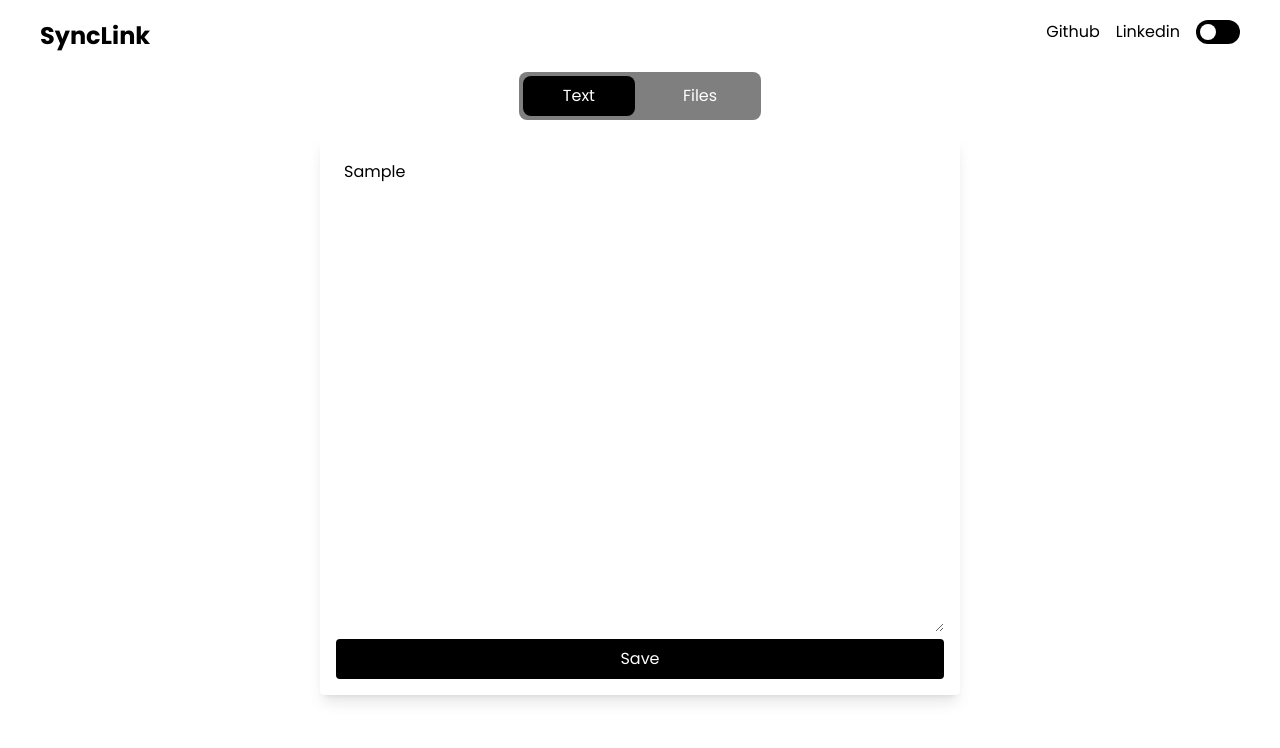
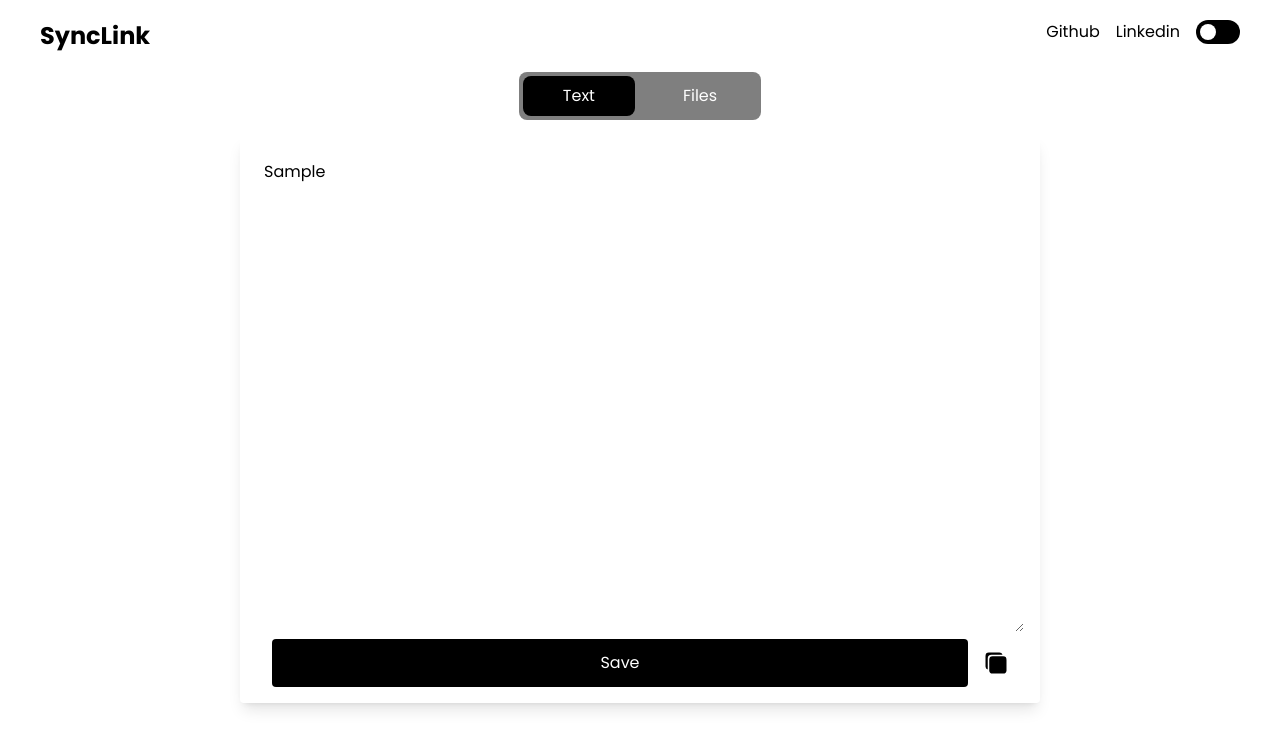
Before and after one commit to mumer119131/SyncLink, a React (Vite) app in the folder Frontend/: page / in a window 1280 px wide. Both pictures are taken after typing "Sample" into the empty fields and a click on the button "Save". Shown: the top 748 px of the page. Built offline with nearby package versions, Linux system fonts and the light colour scheme; no server answers.

Commit message:
added the rquirements.txt

```diff
--- a/Frontend/package.json
+++ b/Frontend/package.json
@@ -13,7 +13,8 @@
     "@headlessui/react": "^1.7.15",
     "axios": "^1.4.0",
     "react": "^18.2.0",
-    "react-dom": "^18.2.0"
+    "react-dom": "^18.2.0",
+    "react-icons": "^4.10.1"
   },
   "devDependencies": {
     "@types/react": "^18.0.37",
--- a/Frontend/src/components/Share/Share.tsx
+++ b/Frontend/src/components/Share/Share.tsx
@@ -1,9 +1,12 @@
 import {Tab} from '@headlessui/react'
 import Button from '../Button/Button'
 import {useEffect, useRef, useState} from 'react'
+import {IoCopy} from 'react-icons/io5'
+
 const Share = () => {
     const inputRef = useRef<HTMLInputElement | null>(null)
     const [text, setText] = useState<string>('')
+    const [isCopied, setIsCopied] = useState<boolean>(false)
     const saveText = async () => {
         try{
             const response = await fetch('http://localhost:5000/api/text', {
@@ -36,24 +39,34 @@ const Share = () => {
     useEffect(()=>{
         getText()
     }, [])
+
+    const copyTextToClipboard = () => {
+        navigator.clipboard.writeText(text)
+        setIsCopied(true)
+        setTimeout(()=> setIsCopied(false), 1000)
+    }
   return (
     <div className="flex flex-col items-center justify-center">
         <Tab.Group>
             <Tab.List className='flex gap-2 bg-black bg-opacity-50 p-1 rounded-lg'>
                 <Tab className={({selected})=> {
-                    console.log(selected)
                     return `${selected ? 'bg-black text-white' : 'hover:bg-white hover:bg-opacity-20 hover:text-black'} dark:bg-black text-white px-10 rounded-lg py-2`
                 }}>Text</Tab>
                 <Tab className={({selected})=> {
-                    console.log(selected)
                     return `${selected ? 'bg-black text-white' : 'hover:bg-white hover:bg-opacity-20 hover:text-black'} dark:bg-black text-white px-10 rounded-lg py-2`
                 }}>Files</Tab>
             </Tab.List>
             <Tab.Panels className='mt-4'>
-            <div className="shadow-lg rounded min-h-[30rem] min-w-[20rem] w-[40rem] p-4 ">
+            <div className="shadow-lg rounded min-h-[30rem] min-w-[50rem] w-[40rem] p-4 ">
                 <Tab.Panel className='w-full h-full'>
-                    <textarea className='w-full h-[30rem] p-2' value={text} onChange={(e)=> setText(e.target.value)} placeholder='Enter the text...'  ></textarea>
-                    <Button onClick={()=> saveText()} className='bg-black text-white w-full py-2 rounded'>Save</Button>
+                    <textarea className='w-full h-[30rem] p-2 outline-none' value={text} onChange={(e)=> setText(e.target.value)} placeholder='Enter the text...'  ></textarea>
+                    <div className='flex w-full flex-row justify-end items-center gap-4 px-4'>
+                        <Button onClick={()=> saveText()} className='bg-black text-white w-full py-3 rounded'>Save</Button>
+                        {text && <div className='flex flex-col flex-row items-center'>
+                                <IoCopy onClick={()=> copyTextToClipboard()} title='copy' className='text-2xl'/>
+                                {isCopied && <p className='text-[0.5rem]'>Copied!</p>}
+                            </div>}
+                    </div>
                 </Tab.Panel>
                 <Tab.Panel className='w-full h-[30rem]'>
                     <div className='flex flex-col h-full'>
```
Also changed, not shown: 2 other files (tests, documents, lock files or other folders).
